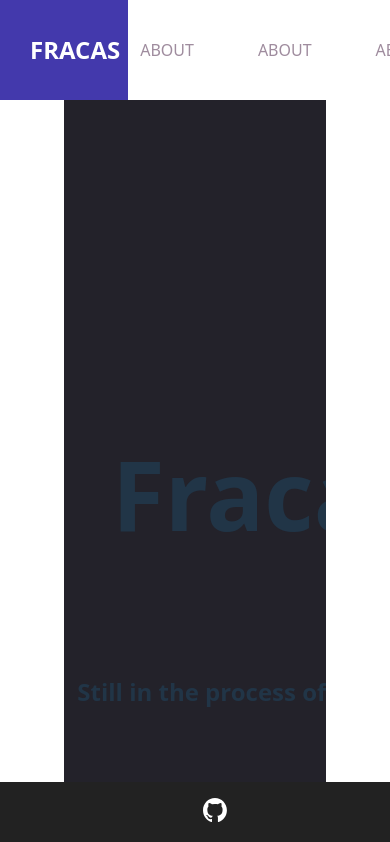
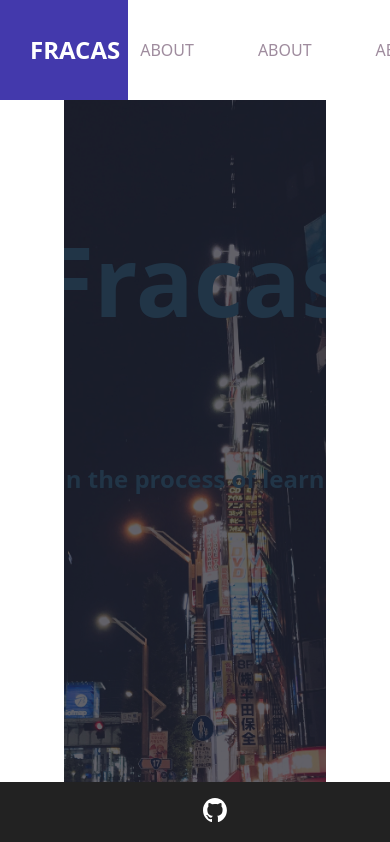
Before and after one commit to Fr4cas/fracas-app, a React (Vite) app: page / in a window 390 px wide. Shown: the top 842 px of the page. Built offline with nearby package versions, Linux system fonts and the light colour scheme.

Commit message:
style: responsive bg img for small screens

```diff
--- a/src/styles/sections/Hero.css
+++ b/src/styles/sections/Hero.css
@@ -38,3 +38,34 @@
     height: 100vh;
     object-fit: cover;
 }
+
+/* ----- Responsive: shrink image behind text for smaller screens ----- */
+@media (max-width: 900px) {
+    .hero__content {
+        flex-direction: column;
+        justify-content: center;
+        align-items: center;
+        text-align: center;
+    }
+
+    .hero__content-image {
+        position: absolute;
+        top: 0;
+        right: 0;
+        bottom: 0;
+        left: 0;
+        justify-content: center;
+        align-items: center;
+        opacity: 0.3;
+    }
+
+    .hero__content-image img {
+        width: 100%;
+        height: 100%;
+        object-fit: cover;
+    }
+
+    .hero__text {
+        z-index: 2;
+    }
+}
```
